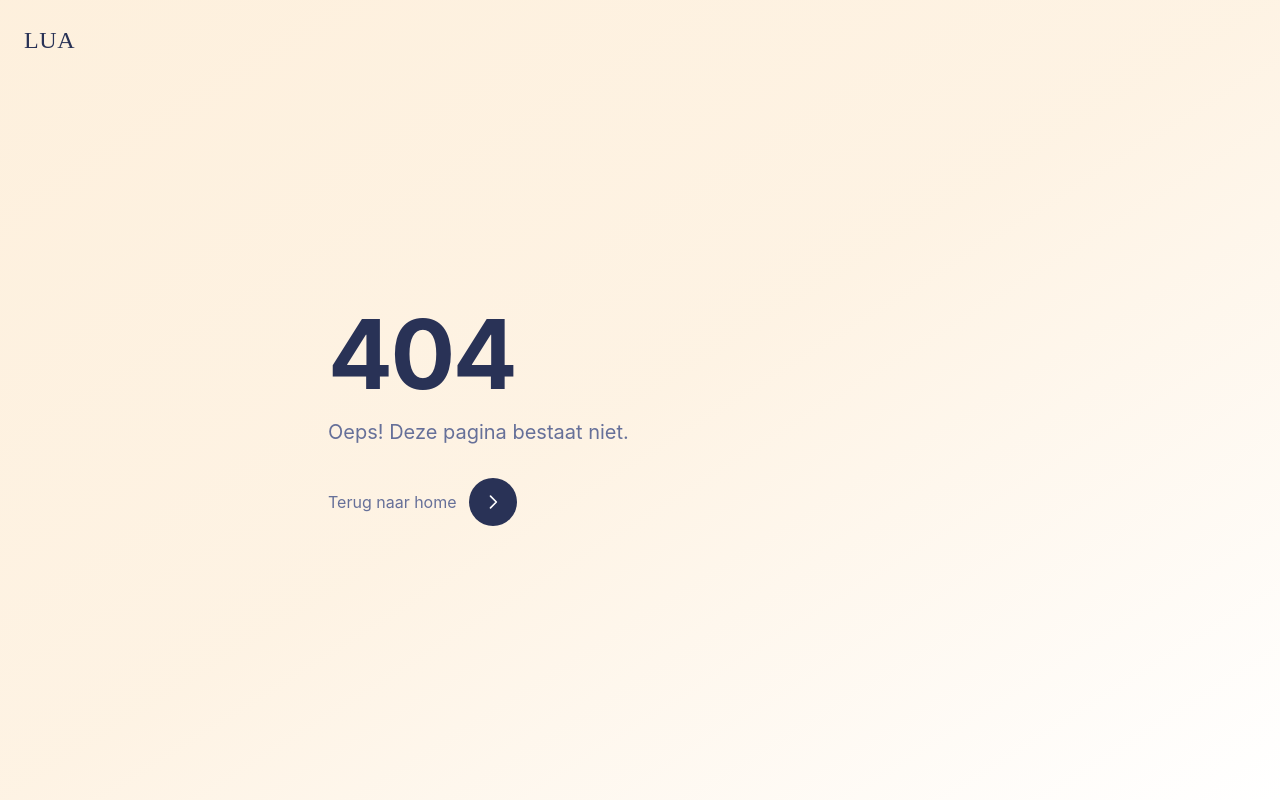
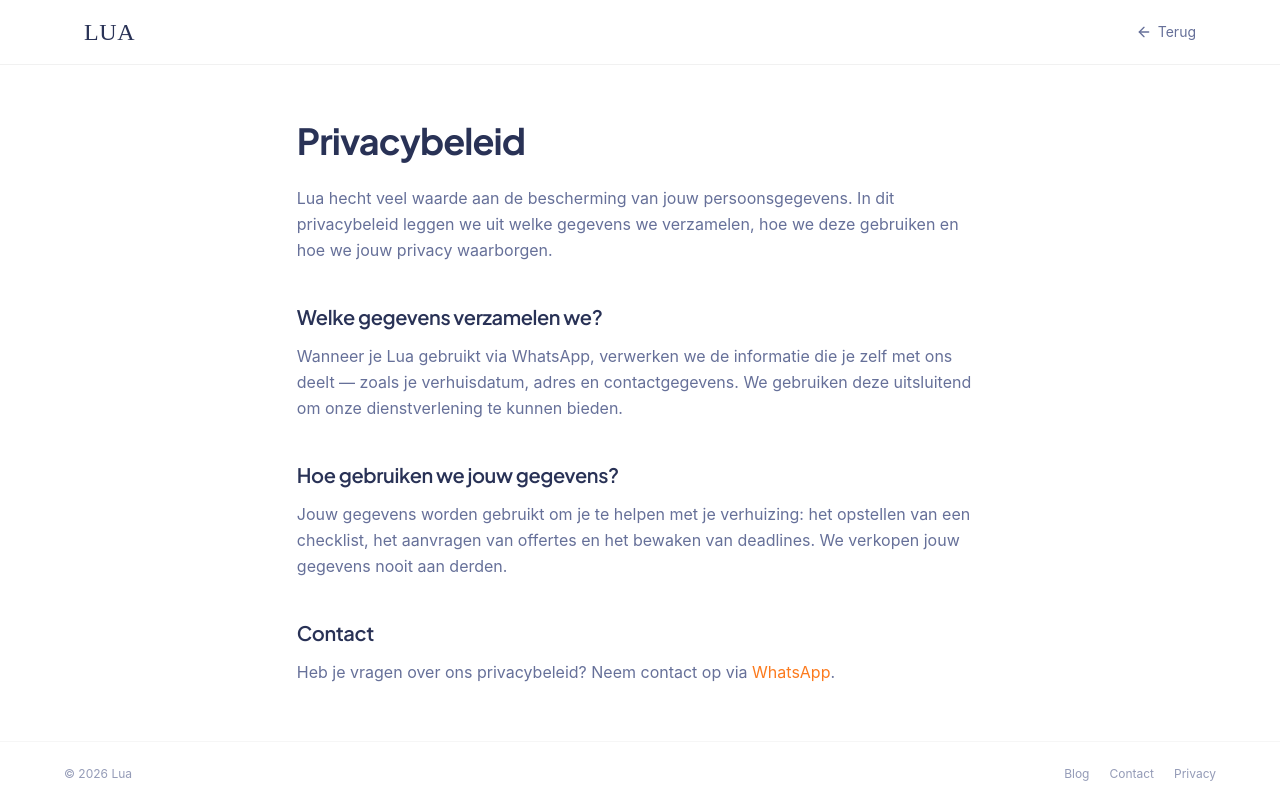
Before and after one commit to iamrex-xyz/luamoves, a React (Vite) app: page /privacy in a window 1280 px wide. Before the commit this address had no page. Built offline with nearby package versions, Linux system fonts and the light colour scheme; a web font is replaced by a local one.

Commit message:
feat: add minimalistic footer with Blog, Contact, and Privacy links
Adds a shared Footer component to the landing page, blog index, blog post,
and privacy pages. Also adds a stub /privacy route.

Co-Authored-By: Claude Sonnet 4.6 <noreply@anthropic.com>

```diff
--- a/src/App.tsx
+++ b/src/App.tsx
@@ -14,6 +14,7 @@ import Tasklist from "./pages/Tasklist";
 import Admin from "./pages/Admin";
 import Blog from "./pages/Blog";
 import BlogPost from "./pages/BlogPost";
+import Privacy from "./pages/Privacy";
 import NotFound from "./pages/NotFound";
 
 const queryClient = new QueryClient({
@@ -49,6 +50,7 @@ function App() {
               <Route path="/admin" element={<Admin />} />
               <Route path="/blog" element={<Blog />} />
               <Route path="/blog/:slug" element={<BlogPost />} />
+              <Route path="/privacy" element={<Privacy />} />
               {/* ADD ALL CUSTOM ROUTES ABOVE THE CATCH-ALL "*" ROUTE */}
               <Route path="*" element={<NotFound />} />
             </Routes>
--- /dev/null
+++ b/src/components/Footer.tsx
@@ -0,0 +1,27 @@
+import { Link } from "react-router-dom";
+
+const Footer = () => (
+  <footer className="border-t border-border/40 py-6 px-5 mt-auto">
+    <div className="max-w-6xl mx-auto flex flex-col sm:flex-row items-center justify-between gap-3 text-xs text-muted-foreground/70">
+      <span>© {new Date().getFullYear()} Lua</span>
+      <nav className="flex items-center gap-5">
+        <Link to="/blog" className="hover:text-foreground transition-colors">
+          Blog
+        </Link>
+        <a
+          href="https://wa.me/31685303918"
+          target="_blank"
+          rel="noopener noreferrer"
+          className="hover:text-foreground transition-colors"
+        >
+          Contact
+        </a>
+        <Link to="/privacy" className="hover:text-foreground transition-colors">
+          Privacy
+        </Link>
+      </nav>
+    </div>
+  </footer>
+);
+
+export default Footer;
--- a/src/components/SimpleOnboarding.tsx
+++ b/src/components/SimpleOnboarding.tsx
@@ -19,6 +19,7 @@ import { MovingInfo } from "@/pages/Index";
 import { cn } from "@/lib/utils";
 import { LuaLogo } from "@/components/LuaLogo";
 import { WhatsAppChat, type ChatMessage } from "@/components/WhatsAppChat";
+import Footer from "@/components/Footer";
 
 const heroChat: ChatMessage[] = [
   { from: "lua", text: "Hoi Lisa! 👋 Ik ben Lua. Wanneer en waarheen ga je verhuizen?", time: "09:38" },
@@ -644,6 +645,7 @@ export const SimpleOnboarding = ({ onComplete, onLogin, initialStep = 1, onStepC
               <p className="text-sm text-muted-foreground">Gratis en zonder gedoe geregeld</p>
             </div>
           </section>
+          <Footer />
         </div>
       </div>
     );
--- a/src/pages/Blog.tsx
+++ b/src/pages/Blog.tsx
@@ -3,6 +3,7 @@ import { ArrowLeft, ArrowRight, BookOpen, Clock } from "lucide-react";
 import { Button } from "@/components/ui/button";
 import { LuaLogo } from "@/components/LuaLogo";
 import { getAllBlogPosts, type BlogPost } from "@/lib/blog";
+import Footer from "@/components/Footer";
 
 const formatDate = (iso: string) => {
   if (!iso) return "";
@@ -130,6 +131,7 @@ const Blog = () => {
           </div>
         )}
       </div>
+      <Footer />
     </div>
   );
 };
--- a/src/pages/BlogPost.tsx
+++ b/src/pages/BlogPost.tsx
@@ -3,6 +3,7 @@ import { ArrowLeft, ArrowRight, Calendar, Clock, Link2, User } from "lucide-reac
 import { Button } from "@/components/ui/button";
 import { LuaLogo } from "@/components/LuaLogo";
 import { getBlogPostBySlug, type Source } from "@/lib/blog";
+import Footer from "@/components/Footer";
 
 const formatDate = (iso: string) => {
   if (!iso) return "";
@@ -163,6 +164,7 @@ const BlogPost = () => {
           </div>
         </div>
       </article>
+      <Footer />
     </div>
   );
 };
--- /dev/null
+++ b/src/pages/Privacy.tsx
@@ -0,0 +1,74 @@
+import { Link } from "react-router-dom";
+import { ArrowLeft } from "lucide-react";
+import { LuaLogo } from "@/components/LuaLogo";
+import Footer from "@/components/Footer";
+
+const Privacy = () => (
+  <div className="min-h-screen bg-background flex flex-col">
+    <header className="sticky top-0 z-30 bg-background/80 backdrop-blur border-b border-border/60">
+      <div className="max-w-6xl mx-auto px-5 h-16 flex items-center justify-between">
+        <Link to="/" className="flex items-center gap-2 text-foreground">
+          <LuaLogo className="w-8 h-8" />
+        </Link>
+        <Link
+          to="/"
+          className="inline-flex items-center gap-1.5 text-sm text-muted-foreground hover:text-foreground transition-colors"
+        >
+          <ArrowLeft className="w-4 h-4" />
+          Terug
+        </Link>
+      </div>
+    </header>
+
+    <main className="flex-1 px-5 py-14">
+      <div className="max-w-[68ch] mx-auto">
+        <h1 className="font-display text-3xl md:text-4xl font-bold tracking-tight text-foreground mb-6">
+          Privacybeleid
+        </h1>
+        <p className="text-muted-foreground mb-4 leading-relaxed">
+          Lua hecht veel waarde aan de bescherming van jouw persoonsgegevens. In dit privacybeleid
+          leggen we uit welke gegevens we verzamelen, hoe we deze gebruiken en hoe we jouw privacy
+          waarborgen.
+        </p>
+
+        <h2 className="font-display text-xl font-semibold text-foreground mt-10 mb-3">
+          Welke gegevens verzamelen we?
+        </h2>
+        <p className="text-muted-foreground leading-relaxed mb-4">
+          Wanneer je Lua gebruikt via WhatsApp, verwerken we de informatie die je zelf met ons deelt
+          — zoals je verhuisdatum, adres en contactgegevens. We gebruiken deze uitsluitend om onze
+          dienstverlening te kunnen bieden.
+        </p>
+
+        <h2 className="font-display text-xl font-semibold text-foreground mt-10 mb-3">
+          Hoe gebruiken we jouw gegevens?
+        </h2>
+        <p className="text-muted-foreground leading-relaxed mb-4">
+          Jouw gegevens worden gebruikt om je te helpen met je verhuizing: het opstellen van een
+          checklist, het aanvragen van offertes en het bewaken van deadlines. We verkopen jouw
+          gegevens nooit aan derden.
+        </p>
+
+        <h2 className="font-display text-xl font-semibold text-foreground mt-10 mb-3">
+          Contact
+        </h2>
+        <p className="text-muted-foreground leading-relaxed">
+          Heb je vragen over ons privacybeleid? Neem contact op via{" "}
+          <a
+            href="https://wa.me/31685303918"
+            target="_blank"
+            rel="noopener noreferrer"
+            className="text-primary hover:underline"
+          >
+            WhatsApp
+          </a>
+          .
+        </p>
+      </div>
+    </main>
+
+    <Footer />
+  </div>
+);
+
+export default Privacy;
```
